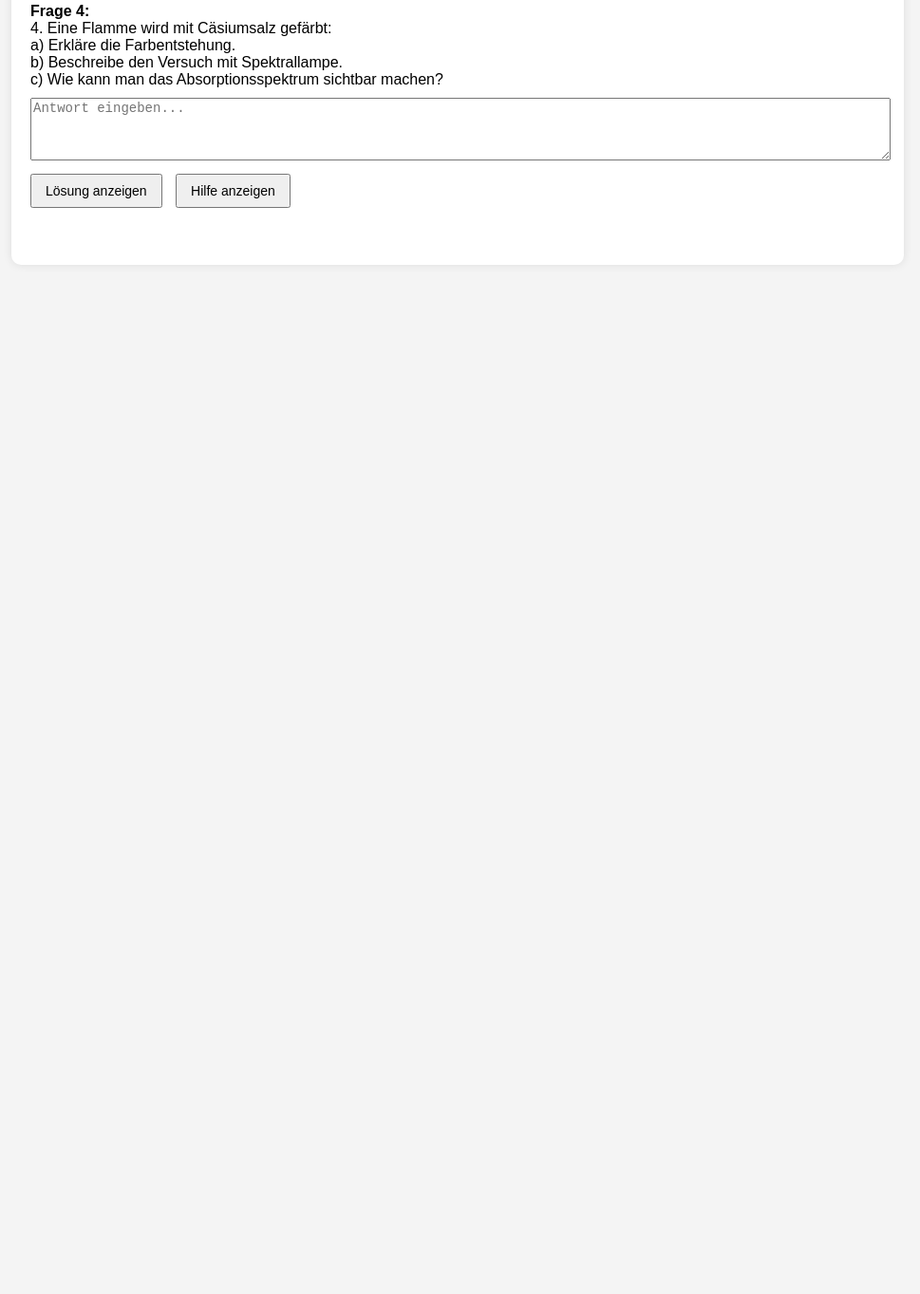
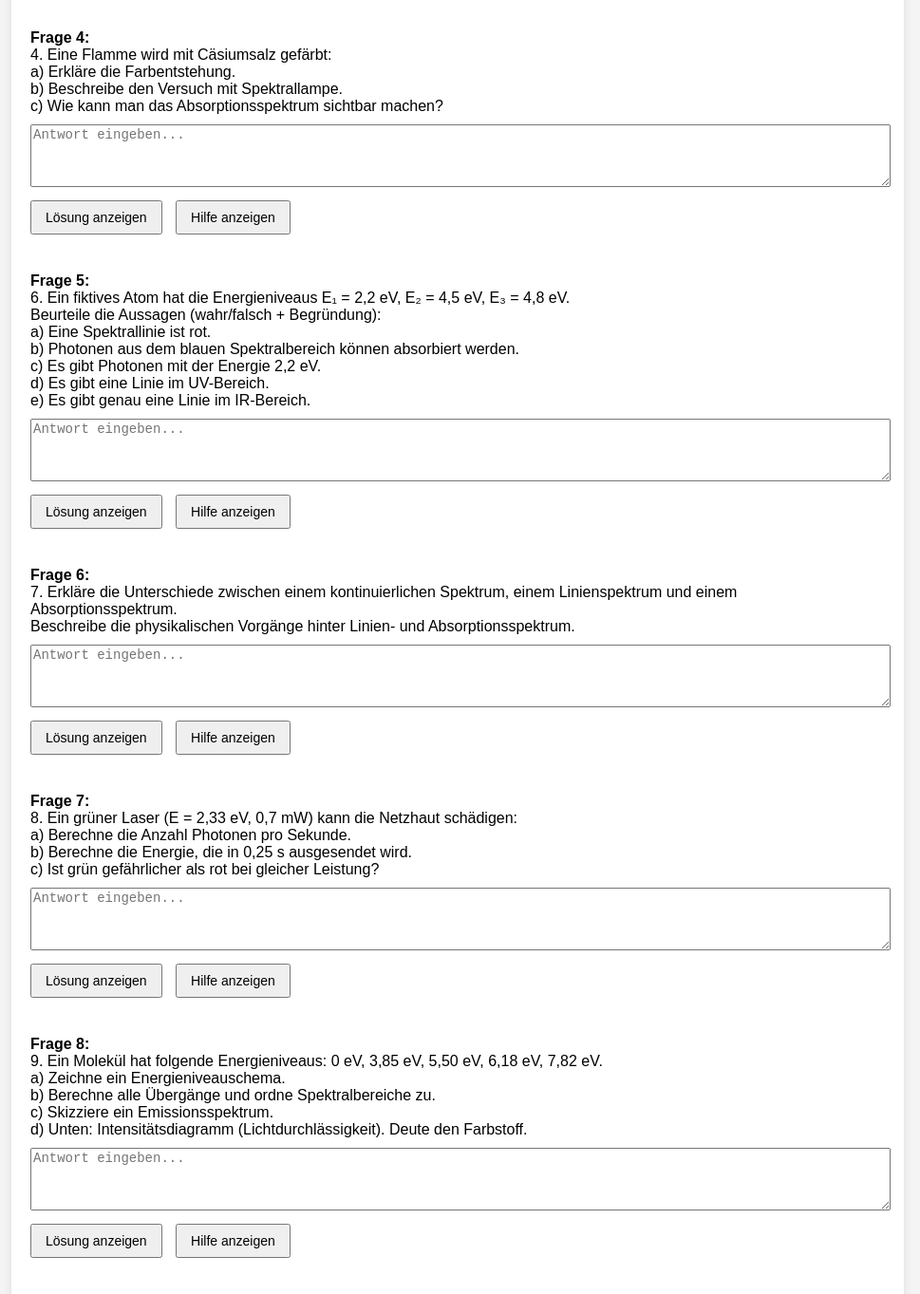
Before and after one commit to andreaswerther/Quiz6, a plain HTML site: page index.html in a window 1280 px wide. Shown: the part 987-2350 px from the top of the page at 95% size, without its empty margins (158-1127 px from the left). Before the commit the page ends 1294 px from the top, so only its background shows below. Drawn offline with Linux system fonts and the light colour scheme.

Commit message:
Add files via upload

```diff
--- a/index.html
+++ b/index.html
@@ -2,7 +2,7 @@
 <html lang="de">
 <head>
   <meta charset="UTF-8">
-  <title>Quiz – Licht & Atome (Fragen 1–4)</title>
+  <title>Quiz – Kapitel 3: Licht und Atome</title>
   <style>
     body { font-family: Arial, sans-serif; background: #f4f4f4; padding: 20px; }
     .container { max-width: 900px; margin: auto; background: #fff; padding: 20px; border-radius: 10px; box-shadow: 0 0 10px rgba(0,0,0,0.1); }
@@ -24,10 +24,10 @@
 </head>
 <body>
 <div class="container">
-  <h1>Quiz – Licht und Atome (Fragen 1 bis 4)</h1>
+  <h1>Quiz – Kapitel 3: Licht und Atome (Fragen 1 bis 9)</h1>
 
     <div class="task">
-      <strong>Frage 1:</strong><br>1. Gib mithilfe von Bild B3, Seite 71, den Farbbereich an, zu dem Photonen mit diesen Energiewerten gehören:<br>a) 2,45 eV<br>b) 3,8 eV<br>c) 0,652 eV<br>d) 1,29·10⁻¹⁹ J<br>e) 416·10⁻²¹ J<br>f) 312·10⁻¹⁷ mJ<br><br><img src='quiz_spektrum_streifen.jpg' alt='Spektrumsbild' style='max-width:100%; margin-top:10px;'><br>
+      <strong>Frage 1:</strong><br>1. Gib mithilfe von Bild B3, Seite 71, den Farbbereich an, zu dem Photonen mit diesen Energiewerten gehören:<br>a) 2,45 eV<br>b) 3,8 eV<br>c) 0,652 eV<br>d) 1,29·10⁻¹⁹ J<br>e) 416·10⁻²¹ J<br>f) 312·10⁻¹⁷ mJ<br><br><img src='quiz_spektrum_streifen.jpg' alt='Spektrumsbild' style='max-width:100%; margin-top:10px;'><br><img src='lichtspektrum_aus_pdf.png' alt='Lichtspektrum' style='max-width:100%; margin-top:10px;'><br>
       <textarea placeholder="Antwort eingeben..."></textarea><br>
       <button onclick="show(1, `a) 2,45 eV → grün
 b) 3,8 eV → ultraviolett
@@ -72,4 +72,52 @@ c) Weißes Licht durch Flamme → Absorptionslinien entstehen`, 'feedback')">Lö
       <div class="feedback" id="feedback_4"></div>
       <div class="hilfe" id="hilfe_4"></div>
     </div>
+
+    <div class="task">
+      <strong>Frage 5:</strong><br>6. Ein fiktives Atom hat die Energieniveaus E₁ = 2,2 eV, E₂ = 4,5 eV, E₃ = 4,8 eV.<br>Beurteile die Aussagen (wahr/falsch + Begründung):<br>a) Eine Spektrallinie ist rot.<br>b) Photonen aus dem blauen Spektralbereich können absorbiert werden.<br>c) Es gibt Photonen mit der Energie 2,2 eV.<br>d) Es gibt eine Linie im UV-Bereich.<br>e) Es gibt genau eine Linie im IR-Bereich.<br>
+      <textarea placeholder="Antwort eingeben..."></textarea><br>
+      <button onclick="show(5, `a) falsch – Übergang 4,8→4,5 = 0,3 eV = IR
+b) wahr – Übergang von 2,2 auf 4,5 oder 4,8 liegt bei 2,3–2,6 eV = blau
+c) falsch – 2,2 eV ist ein Niveau, nicht ein Übergang
+d) wahr – 4,8→2,2 = 2,6 eV (Randbereich UV)
+e) falsch – zwei Übergänge im IR möglich: 4,8→4,5 und 4,5→2,2`, 'feedback')">Lösung anzeigen</button>
+      <button onclick="show(5, `Spektrallinien entstehen durch Energieunterschiede. IR < 1,8 eV, VIS ca. 1,6–3,3 eV, UV > 3,3 eV.`, 'hilfe')">Hilfe anzeigen</button>
+      <div class="feedback" id="feedback_5"></div>
+      <div class="hilfe" id="hilfe_5"></div>
+    </div>
+
+    <div class="task">
+      <strong>Frage 6:</strong><br>7. Erkläre die Unterschiede zwischen einem kontinuierlichen Spektrum, einem Linienspektrum und einem Absorptionsspektrum.<br>Beschreibe die physikalischen Vorgänge hinter Linien- und Absorptionsspektrum.<br>
+      <textarea placeholder="Antwort eingeben..."></textarea><br>
+      <button onclick="show(6, `Kontinuierlich: alle Farben – heißer Festkörper
+Linienspektrum: einzelne Linien – Emission angeregter Atome
+Absorptionsspektrum: dunkle Linien im Kontinuum – Energieaufnahme durch Elektronen`, 'feedback')">Lösung anzeigen</button>
+      <button onclick="show(6, `Emission = Abgabe von Photonen durch Elektronenrückfall. Absorption = Photon wird geschluckt, Elektron steigt.`, 'hilfe')">Hilfe anzeigen</button>
+      <div class="feedback" id="feedback_6"></div>
+      <div class="hilfe" id="hilfe_6"></div>
+    </div>
+
+    <div class="task">
+      <strong>Frage 7:</strong><br>8. Ein grüner Laser (E = 2,33 eV, 0,7 mW) kann die Netzhaut schädigen:<br>a) Berechne die Anzahl Photonen pro Sekunde.<br>b) Berechne die Energie, die in 0,25 s ausgesendet wird.<br>c) Ist grün gefährlicher als rot bei gleicher Leistung?<br>
+      <textarea placeholder="Antwort eingeben..."></textarea><br>
+      <button onclick="show(7, `a) P = 0,0007 W, E_ph = 2,33 eV = 3,73·10⁻¹⁹ J
+N = P / E_ph = 0,0007 / 3,73e-19 ≈ 1,88·10¹⁵ Photonen/s
+b) E = P·t = 0,0007 W · 0,25 s = 0,000175 J
+c) Ja – grüne Photonen haben mehr Energie → höhere Netzhautbelastung`, 'feedback')">Lösung anzeigen</button>
+      <button onclick="show(7, `Je kürzer die Wellenlänge (höher die Energie), desto größer das Risiko für Augenschäden.`, 'hilfe')">Hilfe anzeigen</button>
+      <div class="feedback" id="feedback_7"></div>
+      <div class="hilfe" id="hilfe_7"></div>
+    </div>
+
+    <div class="task">
+      <strong>Frage 8:</strong><br>9. Ein Molekül hat folgende Energieniveaus: 0 eV, 3,85 eV, 5,50 eV, 6,18 eV, 7,82 eV.<br>a) Zeichne ein Energieniveauschema.<br>b) Berechne alle Übergänge und ordne Spektralbereiche zu.<br>c) Skizziere ein Emissionsspektrum.<br>d) Unten: Intensitätsdiagramm (Lichtdurchlässigkeit). Deute den Farbstoff.<br>
+      <textarea placeholder="Antwort eingeben..."></textarea><br>
+      <button onclick="show(8, `a) Schema mit 5 Niveaus
+b) Übergänge z. B. 7,82–0 = 7,82 eV = UV; 5,5–3,85 = 1,65 eV = IR
+c) Linien bei Übergangsenergien
+d) Wenn Absorption bei 3,85 eV, dann ist dieser Übergang aktiv – Farbstoff absorbiert diese Energie`, 'feedback')">Lösung anzeigen</button>
+      <button onclick="show(8, `Übergangsenergie = Differenz zweier Niveaus. Ordne nach eV-Bereich (IR/VIS/UV). Das Diagramm zeigt Absorptionslinien.`, 'hilfe')">Hilfe anzeigen</button>
+      <div class="feedback" id="feedback_8"></div>
+      <div class="hilfe" id="hilfe_8"></div>
+    </div>
     </div></body></html>
```
